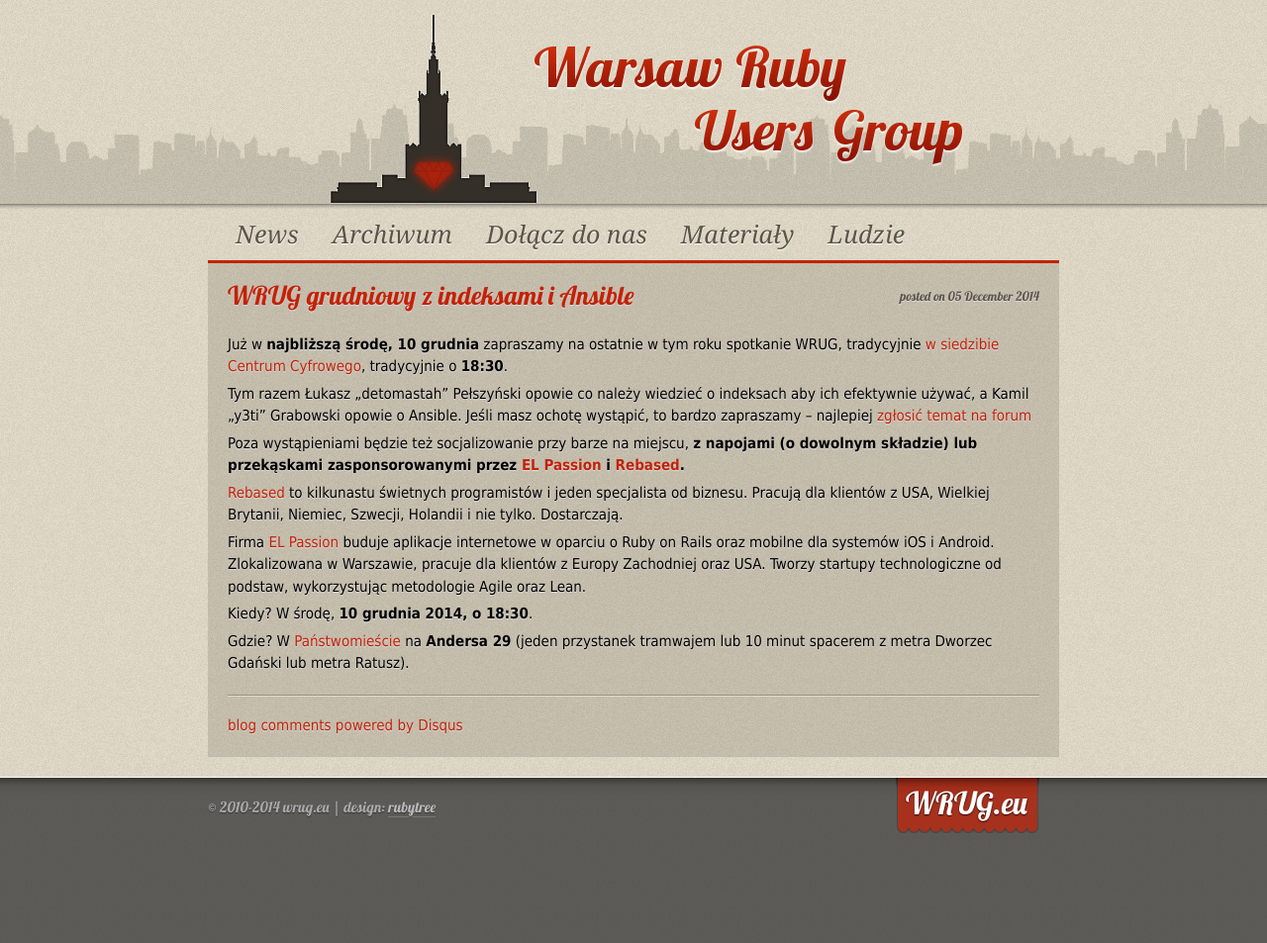
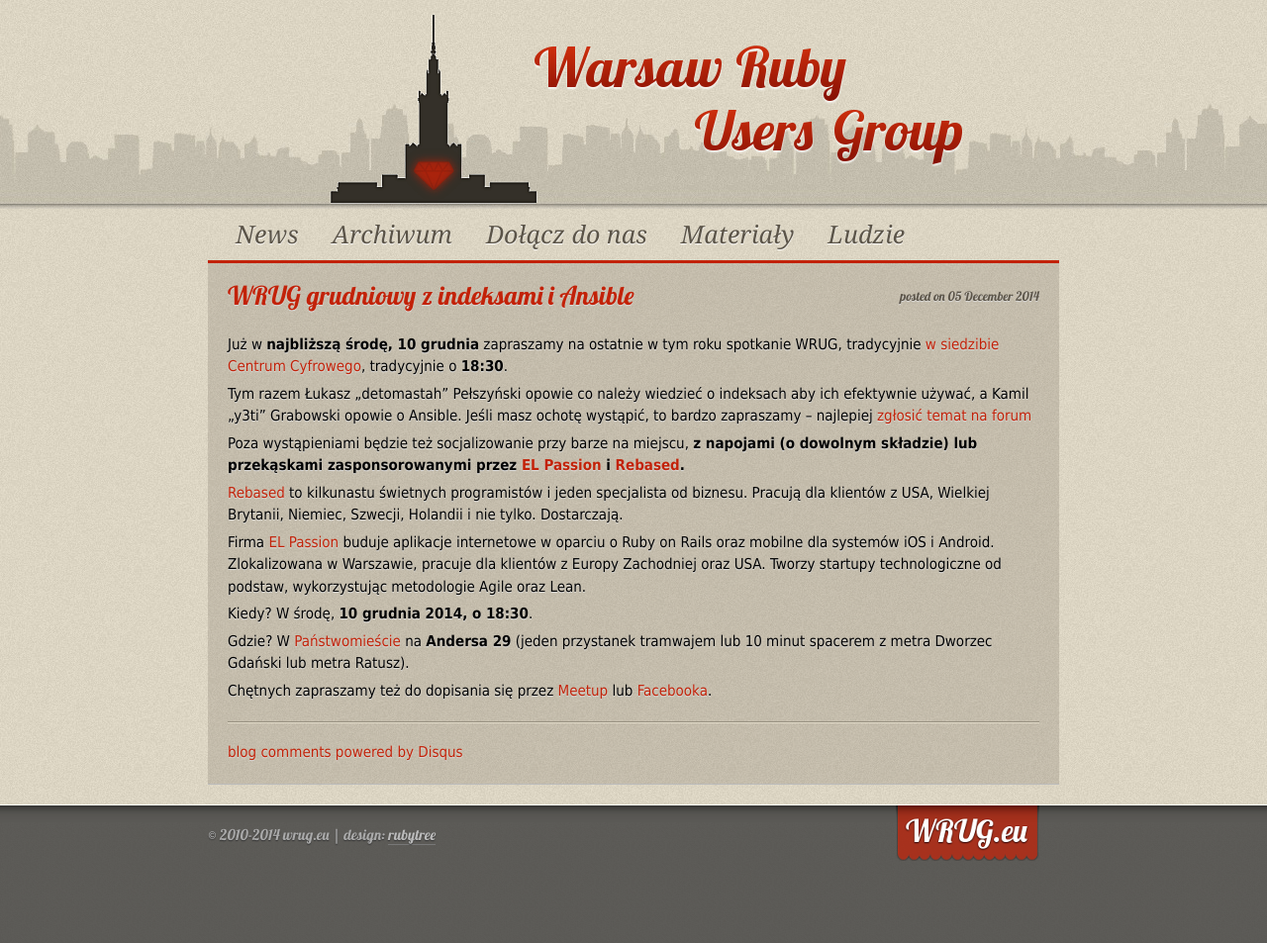
Before and after one commit to wrug/wrug.eu, a Jekyll site: the page built from _posts/2014-12-05-spotkanie-grudniowe.md, in a window 1280 px wide. Shown: the whole page at 99% size. Built offline with Jekyll 4.4.1, drawn with Linux system fonts in a browser that asks for light colours; comment, search, counter and statistics services are not loaded; before the commit the page ends 925 px from its top, so only the background shows below that.

Commit message:
December 2014 Fb/Meetup links

```diff
--- a/_posts/2014-12-05-spotkanie-grudniowe.md
+++ b/_posts/2014-12-05-spotkanie-grudniowe.md
@@ -32,3 +32,7 @@
 Gdzie? W [Państwomieście](http://panstwomiasto.pl) na
 **Andersa 29** (jeden przystanek tramwajem lub 10 minut
 spacerem z metra Dworzec Gdański lub metra Ratusz).
+
+Chętnych zapraszamy też do dopisania się przez
+[Meetup](http://www.meetup.com/Warsaw-Ruby-Users-Group-WRUG/events/219082298/)
+lub [Facebooka](https://www.facebook.com/events/686119051503201/).
```
